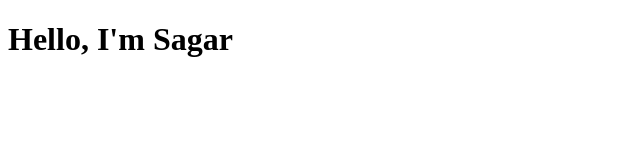
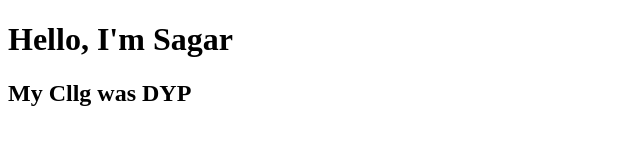
Before and after one commit to sagarpatil1211/website_using_css, a plain HTML site: page index.html in a window 1280 px wide. Shown: the whole page, without its empty margins (0-640 px from the left). Drawn offline with Linux system fonts and the light colour scheme.

Commit message:
Changes in Index page

```diff
--- a/index.html
+++ b/index.html
@@ -8,5 +8,6 @@
 </head>
 <body>
     <h1>Hello, I'm Sagar</h1>
+    <h2>My Cllg was DYP</h2>
 </body>
 </html>
```
